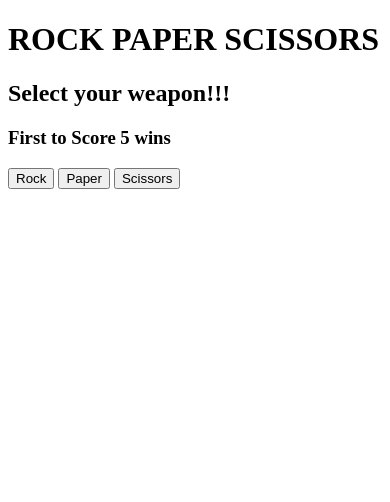
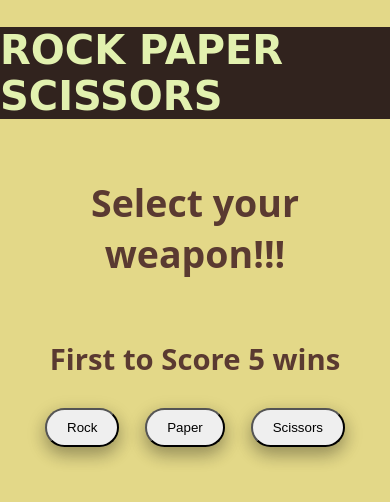
Before and after one commit to Gideon-Buba/Rock-Paper-Scissors, a plain HTML site: page index.html in a window 390 px wide. Drawn offline with Linux system fonts and the light colour scheme; a web font is replaced by a local one.

Commit message:
Added some styles and responsivness

```diff
--- a/index.html
+++ b/index.html
@@ -2,23 +2,35 @@
 <html>
 <head>
   <title>Rock Paper Scissors</title>
+  <meta name="viewport" content="width=device-width, initial-scale=1.0">
   <script src="script.js" defer></script>
+  <link href="link rel="preconnect" href="https://fonts.googleapis.com">
+  <link rel="preconnect" href="https://fonts.gstatic.com" crossorigin>
+  <link href="https://fonts.googleapis.com/css2?family=Gaegu&display=swap" rel="stylesheet">
+  <link rel="stylesheet" href="style.css">
 </head>
 <body>
-  <h1>
+  <h1 class="title">
     ROCK PAPER SCISSORS
   </h1>
-
+  <div class="instruction">
     <h2>Select your weapon!!!</h2>
     <h3>First to Score 5 wins</h3>
+  </div>
 
-  <div id="container"></div>
+
+  <div id="container">
     <button id="rock">Rock</button>
     <button id="paper">Paper</button>
     <button id="scissors">Scissors</button>
+  </div>
 
+  <div class="scoreboard">
     <p id="result"></p>
     <p id="currentScore"></p>
     <p id="finalScore"></p>
+  </div>
+
+
 </body>
 </html>
--- /dev/null
+++ b/style.css
@@ -0,0 +1,54 @@
+body {
+    margin: 0;
+    padding: 0;
+    font-family: system-ui, -apple-system, BlinkMacSystemFont, 'Segoe UI', Roboto, Oxygen, Ubuntu, Cantarell, 'Open Sans', 'Helvetica Neue', sans-serif;
+    background-color: #E3D888;
+}
+
+/* Styles for screens up to 600px wide */
+@media (max-width: 600px) {
+    /* Adjust styles here */
+}
+
+/* Styles for screens between 601px and 1200px wide */
+@media (min-width: 601px) and (max-width: 1200px) {
+    /* Adjust styles here */
+}
+
+/* Styles for screens above 1200px wide */
+@media (min-width: 1201px) {
+    /* Adjust styles here */
+}
+
+
+.title {
+    font-family:'Gaegu', cursive;
+    font-size: 40px;
+    color: #E2F1AF;
+    display: flex;
+    justify-content: center; /* Horizontally center content */
+    align-items: center; /* Vertically center content */
+    background-color: #31231E;
+}
+
+.instruction {
+    color: #5A3A31;
+    font-size: 25px;
+    display: flex;
+    flex-direction: column;
+    text-align: center;
+    align-items: center;
+}
+
+#container {
+    display: flex;
+    justify-content: space-between;
+   width: 300px;
+    margin: 0 auto;
+}
+
+button {
+    padding: 10px 20px;
+    box-shadow: 0 8px 16px 0 rgba(0,0,0,0.2), 0 6px 20px 0 rgba(0,0,0,0.19);
+    border-radius: 40px;
+}
```
Also changed, not shown: images/rpsbg.PNG (added). Lines whose indentation alone changed are shown as unchanged.
